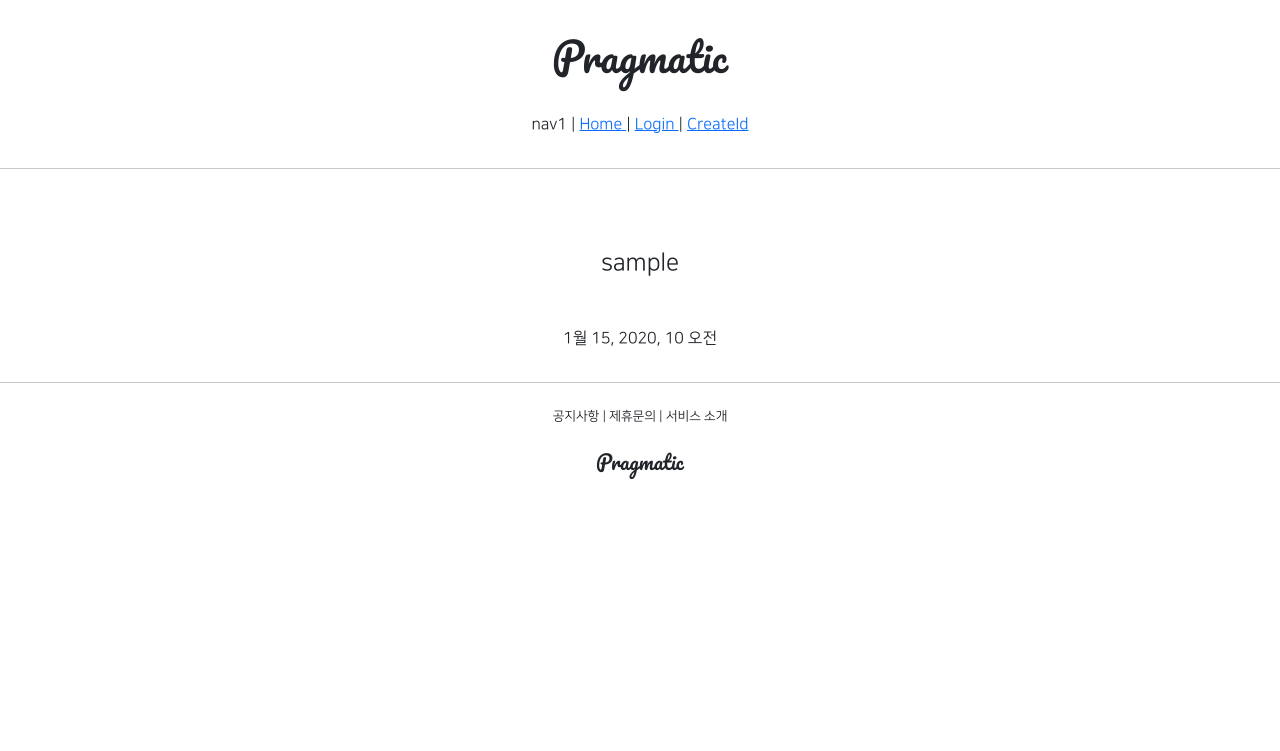
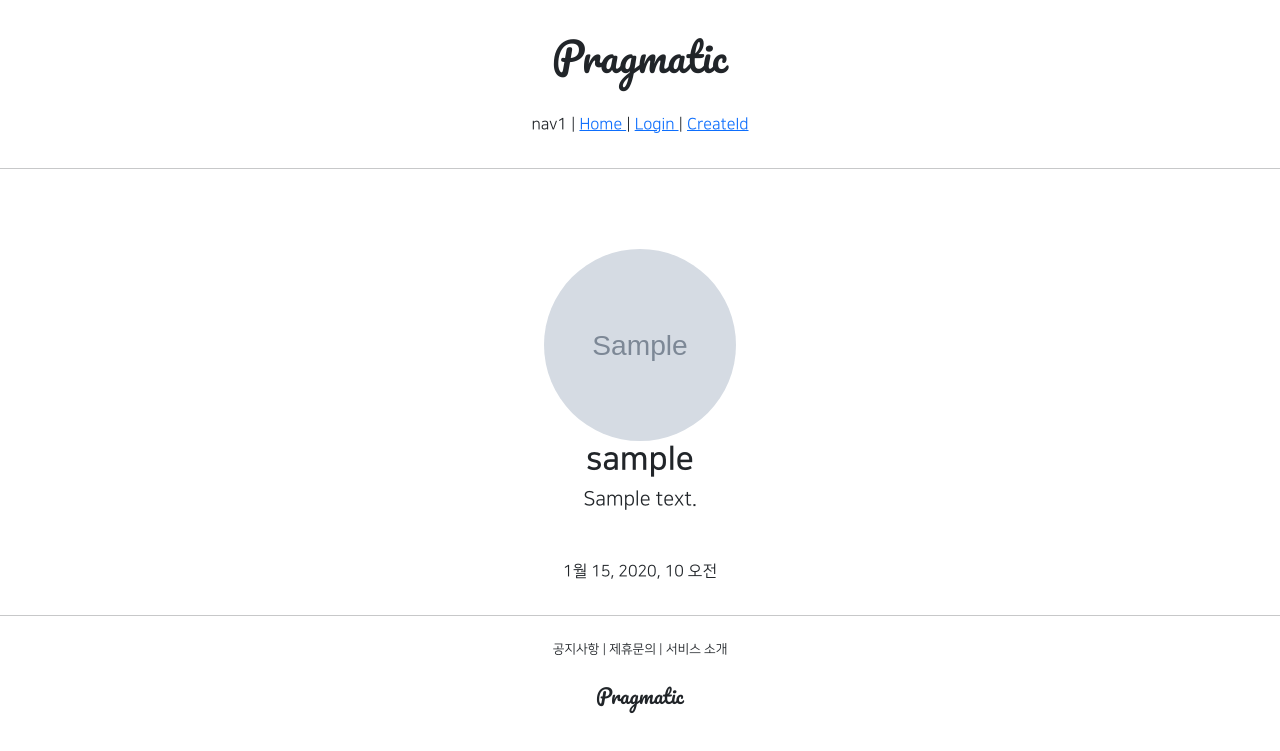
Before and after one commit to codemkim/git_5ban, a Django app: page /accounts/detail/1 in a window 1280 px wide. Shown: the top 751 px of the page. Run offline with Django 3.2, Linux system fonts and the light colour scheme; tables that the repository leaves empty hold one stand-in row (values such as "Sample post"); grey boxes marked "Sample" are stand-in pictures; parts of the project's set-up code (start-up, migrations or seed data) failed here and were passed over; some libraries are stand-ins or nearby versions.

Commit message:
update 7/27 2

```diff
--- a/accountapp/templates/accountapp/detail.html
+++ b/accountapp/templates/accountapp/detail.html
@@ -4,8 +4,22 @@
 
     <div class="text-center mw-500 m-auto">
         <div class="m-5">
-            <h4>{{ target_user.username }}</h4>
+            {% if target_user.profile %}
+                <img src="{{ target_user.profile.image.url }}"
+                     class="profile_image"
+                     alt="profile image">
+                <h2 class="NNB_B">{{ target_user.profile.nickname }}</h2>
+                <h5>{{ target_user.profile.message }}</h5>
+            {% else %}
+                <h2>
+                    <a href="{% url 'profileapp:create' %}">
+                        Create Profile
+                    </a>
+                </h2>
+            {% endif %}
         </div>
+
+
         <div>
             {{ target_user.date_joined }}
         </div>
--- a/djangoClassMy/urls.py
+++ b/djangoClassMy/urls.py
@@ -13,6 +13,8 @@ Including another URLconf
     1. Import the include() function: from django.urls import include, path
     2. Add a URL to urlpatterns:  path('blog/', include('blog.urls'))
 """
+from django.conf import settings
+from django.conf.urls.static import static
 from django.contrib import admin
 from django.urls import path, include
 
@@ -20,4 +22,4 @@ urlpatterns = [
     path('admin/', admin.site.urls),
     path('accounts/',include('accountapp.urls')), # account 라는걸 주소창에 입력해라 / 그러면 이 루트로 이동해라
     path('profiles/', include('profileapp.urls'))
-]
+] + static(settings.MEDIA_URL, document_root=settings.MEDIA_ROOT)
--- a/static/base.css
+++ b/static/base.css
@@ -20,3 +20,14 @@
     max-width: 500px;
     padding:1rem 1.5rem;
 }
+
+.profile_image {
+    height: 12rem;
+    width: 12rem;
+    border-radius: 20rem;
+    object-fit: cover;
+}
+
+.NNB_B {
+    font-family: 'NanumSquareB', cursive;
+}
```
